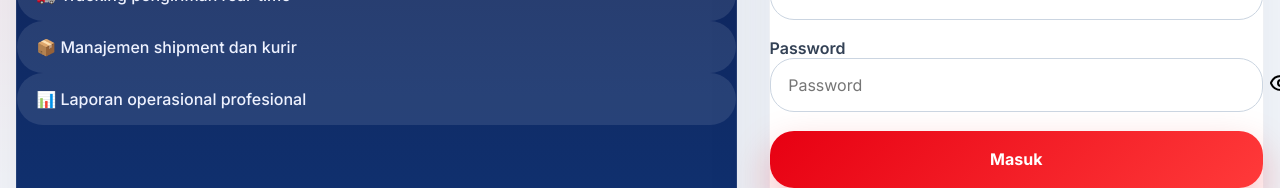
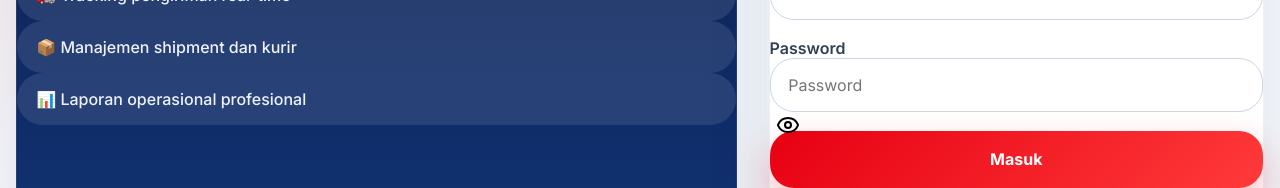
Before and after one commit to QikakimJ/frontend, a Next.js app: page / in a window 1280 px wide. Shown: the part 196-384 px from the top of the page. Built offline with nearby package versions, Linux system fonts and the light colour scheme.

Commit message:
fix(ui): ensure eye icon overlays inside input (right-4, inset-y-0, z-10)

```diff
--- a/components/ui/PasswordInput.tsx
+++ b/components/ui/PasswordInput.tsx
@@ -23,14 +23,14 @@ export function PasswordInput({
       <input
         type={showPassword ? "text" : "password"}
         placeholder={placeholder}
-          className={`${className} pr-10`}
+        className={`${className} pr-12`}
         value={value}
         onChange={onChange}
       />
       <button
         type="button"
         onClick={() => setShowPassword(!showPassword)}
-          className="absolute right-6 top-1/2 -translate-y-1/2 text-slate-600 hover:text-slate-800 p-0 bg-transparent border-0 focus:outline-none"
+        className="absolute right-4 inset-y-0 flex items-center px-3 text-slate-600 hover:text-slate-800 p-0 bg-transparent border-0 focus:outline-none z-10"
         aria-label={showPassword ? "Sembunyikan password" : "Tampilkan password"}
       >
         {showPassword ? (
```
